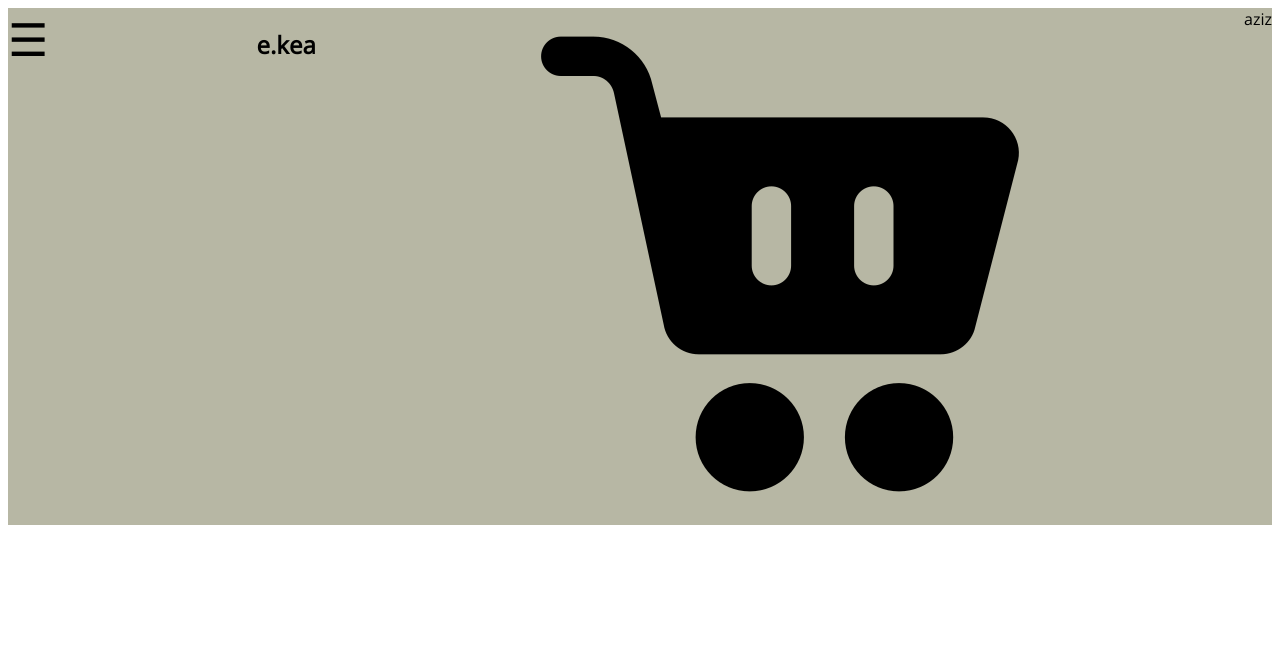
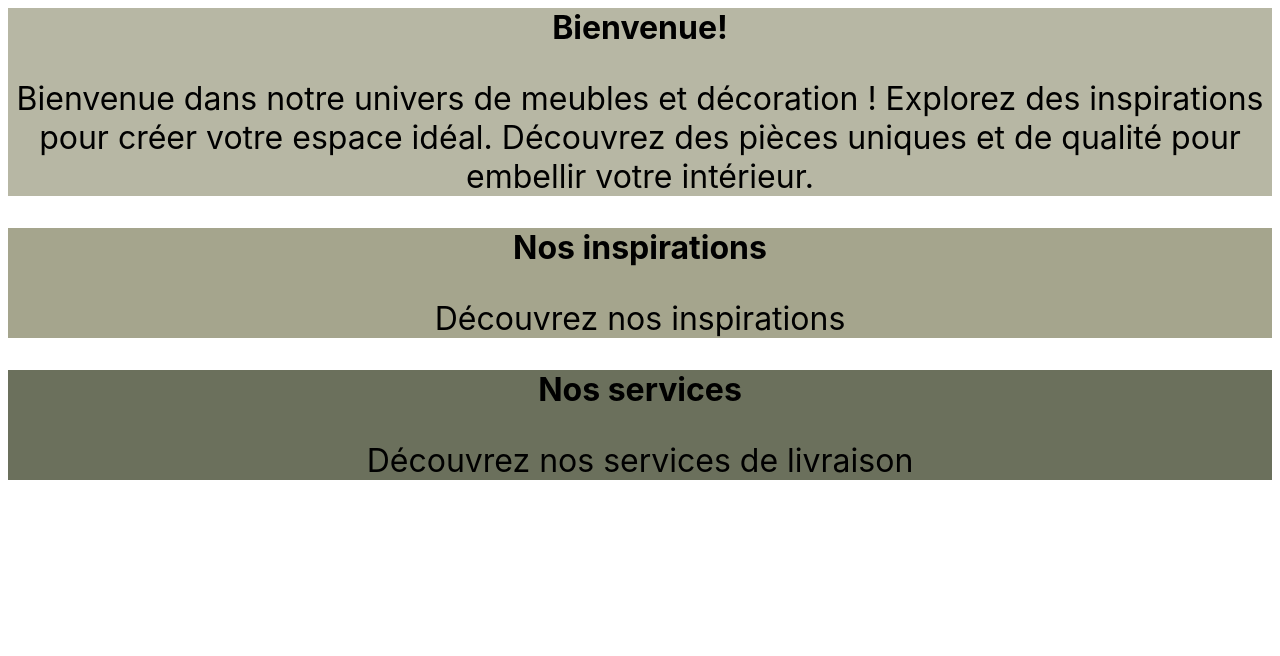
Before and after one commit to Saphyr25/Projet-soriy, a plain HTML site: page index.html in a window 1280 px wide. Drawn offline with nearby package versions, Linux system fonts and the light colour scheme.

Commit message:
salarabe

```diff
--- a/accueil.css
+++ b/accueil.css
@@ -1,54 +1,42 @@
 @import url('https://fonts.googleapis.com/css2?family=Open+Sans&display=swap');
 
-body {
+  body {
     font-family: 'Open Sans', sans-serif;
   }
 
-  nav{
-    background: #B7B7A4 ;
-    display: flex;
-    justify-content: space-between;
-  }
 
-  nav img{
-    size: px;
-  }
+  .bienvenue {
+    text-align: center;
+    background-color: #B7B7A4
 
-  .overlay {
-    height: 100%;
-    width: 0;
-    position: fixed;
-    z-index: 1;
-    top: 0;
-    left: 0;
-    background-color: #B7B7A4;
-    overflow-x: hidden;
-  }
-
-  .overlay-content {
-    position: relative;
-    top: 25%;
-    width: 100%;
-    text-align: center;
-    margin-top: 30px;
-  }
-
-  .overlay a {
-    padding: 8px;
-    text-decoration: none;
-    font-size: 36px;
-    color: #f1f1f1;
-    display: block;
-    transition: 0.3s;
   }
 
 
+  h1 {
+    display: flex;
+    justify-content: center;
+    font-family: 'Inter';
+    font-style: normal;
+    font-size: 32px;
+    margin: auto;
+  }
 
-  .overlay .closebtn {
-    position: absolute;
-    top: 20px;
-    right: 45px;
-    font-size: 90px;
+  p {
+    display: flex;
+    justify-content: center;
+    font-family: 'Inter';
+    font-style: normal;
+    font-size: 32px;
+  }
+
+  .nosinspirations{
+    text-align: center;
+    background-color: #A5A58D;
+  }
+
+  .nosservices{
+    text-align: center;
+    background-color: #6B705C;
   }
 
   @media screen and (max-height: 450px) {
--- a/index.html
+++ b/index.html
@@ -12,21 +12,22 @@
 </head>
 
 <body>
-    <nav>
-        <div id="myNav" class="overlay">
-            <a href="javascript:void(0)" class="closebtn" onclick="closeNav()">&times;</a>
-            <div class="overlay-content">
-                <a href="#">Accueil</a>
-                <a href="#">Inspirations</a>
-                <a href="#">Produits</a>
-                <a href="#">Nos Services</a>
-                <a href="#">Nous Contacter</a>
-            </div>
+    <div class="bienvenue">
+        <h1>Bienvenue!</h1>
+        <p>Bienvenue dans notre univers de meubles et décoration !
+           Explorez des inspirations pour créer votre espace idéal.
+           Découvrez des pièces uniques et de qualité pour embellir votre intérieur.</p>
         </div>
-        <span style="font-size:45px;cursor:pointer" onclick="openNav()">&#9776;</span>
-        <h1>e.kea</h1>
-       <a href=""> <img src="img/caddie.png" alt=""></a> aziz
-    </nav>
+
+    <div class="nosinspirations">
+        <h1>Nos inspirations</h1>
+        <p>Découvrez nos inspirations</p>
+    </div>
+
+    <div class="nosservices">
+        <h1>Nos services</h1>
+        <p>Découvrez nos services de livraison</p>
+    </div>
+
 </body>
-
 </html>
```
